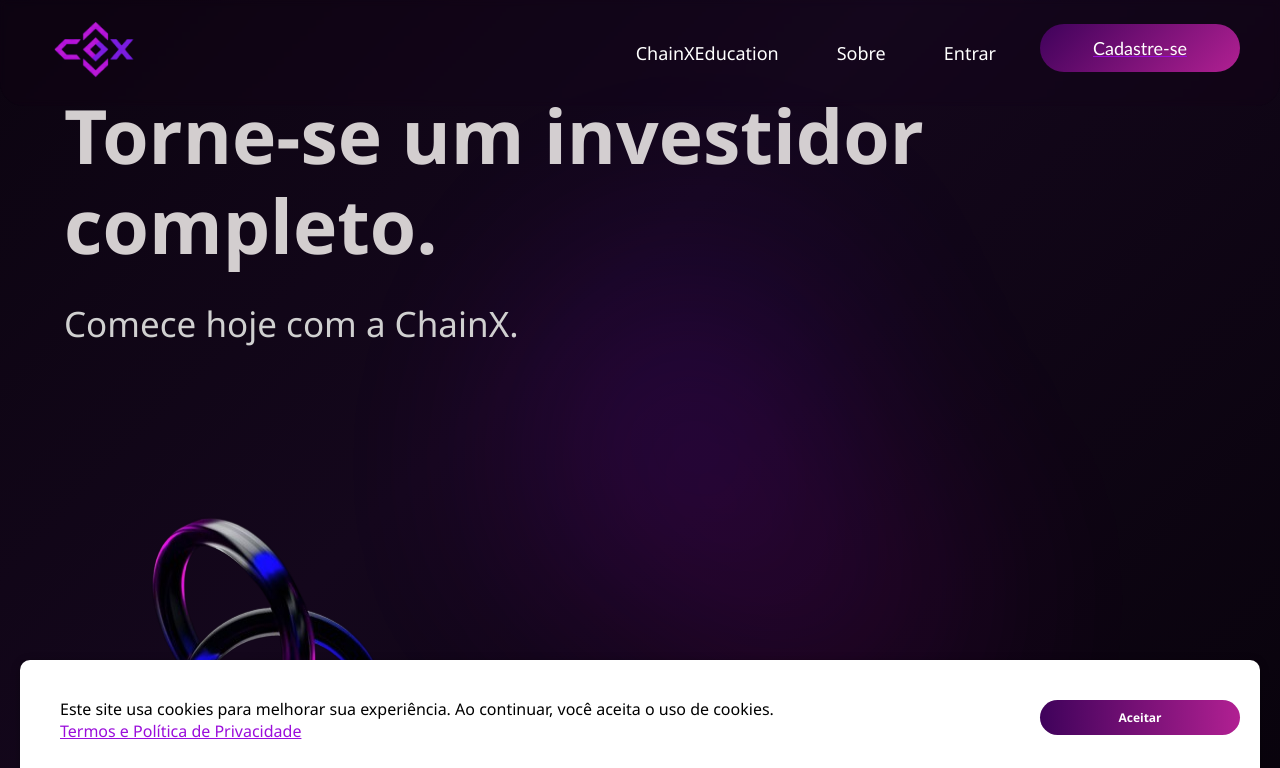
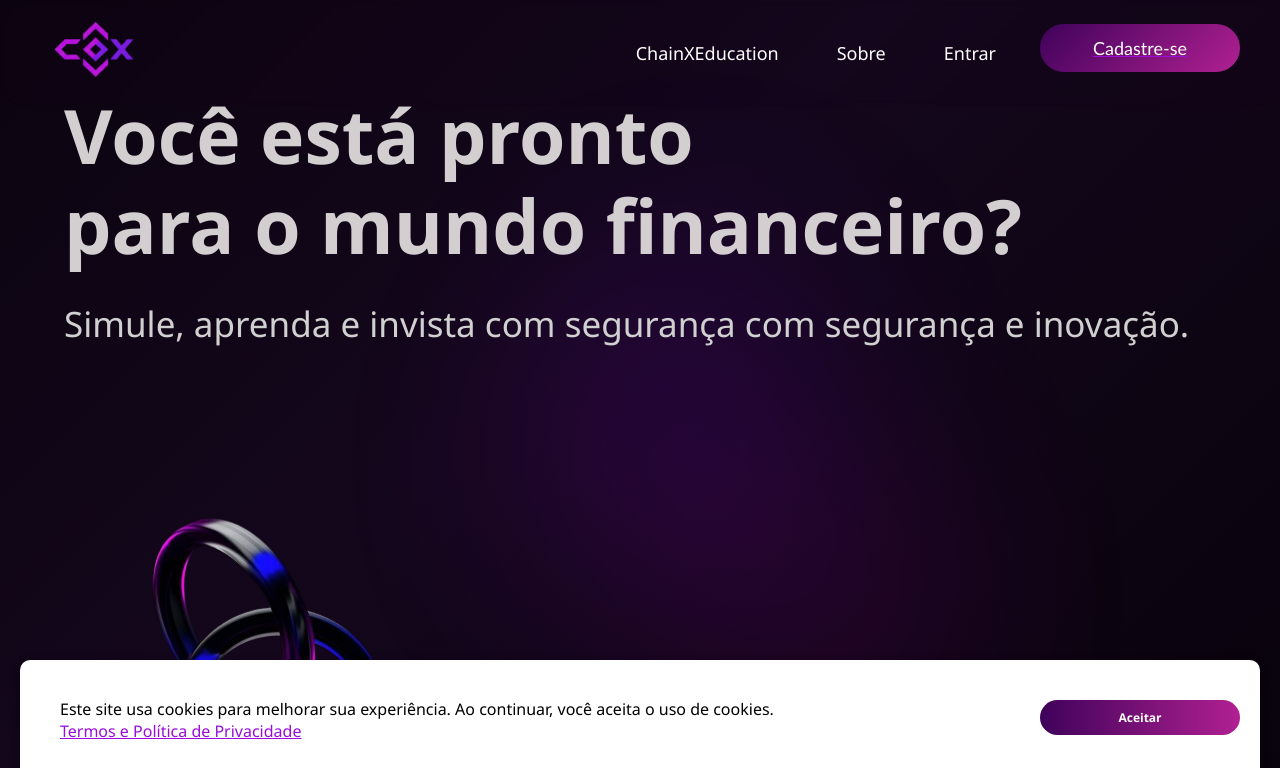
Before and after one commit to PedrosoEnzo/cripto, a React (Vite) app in the folder cripto-react/: page / in a window 1280 px wide. Shown: the top 768 px of the page. Built offline with nearby package versions, Linux system fonts and the light colour scheme.

Commit message:
Fase inicial da Home

```diff
--- a/cripto-react/src/components/CookieBanner.css
+++ b/cripto-react/src/components/CookieBanner.css
@@ -31,4 +31,5 @@
   font-weight: bold;
   height: 35px;
   margin-top: 25px;
+  background-color: linear-gradient(135deg,  #732d91, #8e44ad);
 }
--- a/cripto-react/src/components/Footer.css
+++ b/cripto-react/src/components/Footer.css
@@ -56,7 +56,7 @@
 }
 
 .socialIcons img {
-  width: 20px;
+  width: 25px;
   transition: transform 0.3s ease;
 }
 
--- a/cripto-react/src/components/Footer.tsx
+++ b/cripto-react/src/components/Footer.tsx
@@ -1,7 +1,7 @@
 import React from "react";
 import "./Footer.css";
 import instagram from "../assets/icons/instagram.png";
-import facebook from "../assets/icons/facebook.png";
+import discord from "../assets/icons/discord.png";
 import twitter from "../assets/icons/twitter.png";
 
 export default function Footer() {
@@ -14,7 +14,7 @@ export default function Footer() {
           <div className="contact">
             <p><strong>Email:</strong> chainx.suporte@gmail.com</p>
             <p><strong>WhatsApp:</strong> (11) 91234-5678</p>
-            <p><strong>CNPJ:</strong> 45.678.912/0001-34</p>
+            <p><strong>CNPJ:</strong> 12.006.665/0002-72</p>
           </div>
         </div>
 
@@ -22,7 +22,7 @@ export default function Footer() {
           <h3>Redes Sociais</h3>
           <div className="socialIcons">
             <a href="https://www.instagram.com/direct/t/100932788088526/"><img src={instagram} alt="Instagram" /></a>
-            <a href="#"><img src={facebook} alt="Facebook" /></a>
+            <a href="#"><img src={discord} alt="Discord" /></a>
             <a href="#"><img src={twitter} alt="Twitter" /></a>
           </div>
         </div>
--- a/cripto-react/src/pages/Home.jsx
+++ b/cripto-react/src/pages/Home.jsx
@@ -35,8 +35,9 @@ export default function Home() {
       {/* Título e Imagem da Moeda */}
       <div className="navbar-img-moeda">
         <div className="content">
-          <h1>Torne-se um investidor <br />completo.</h1>
-          <p>Comece hoje com a ChainX.</p>
+          <h1>Você está pronto<br />
+          para o mundo financeiro?</h1>
+          <p>Simule, aprenda e invista com segurança com segurança e inovação.</p>
         </div>
         <img src={corrente} alt="corrente" className="corrente-image" />
       </div>
```
Also changed, not shown: cripto-react/src/assets/icons/discord.png (added).
